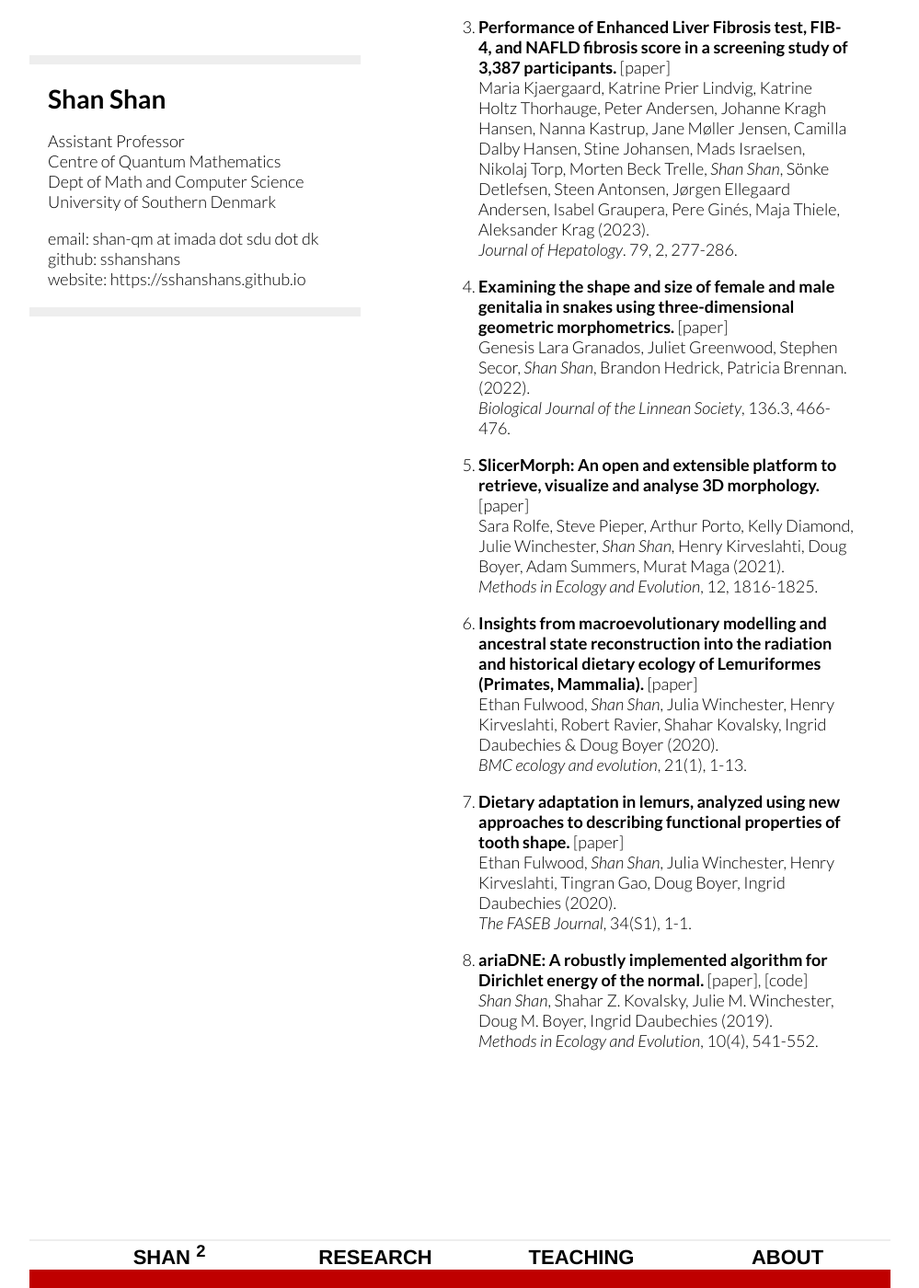
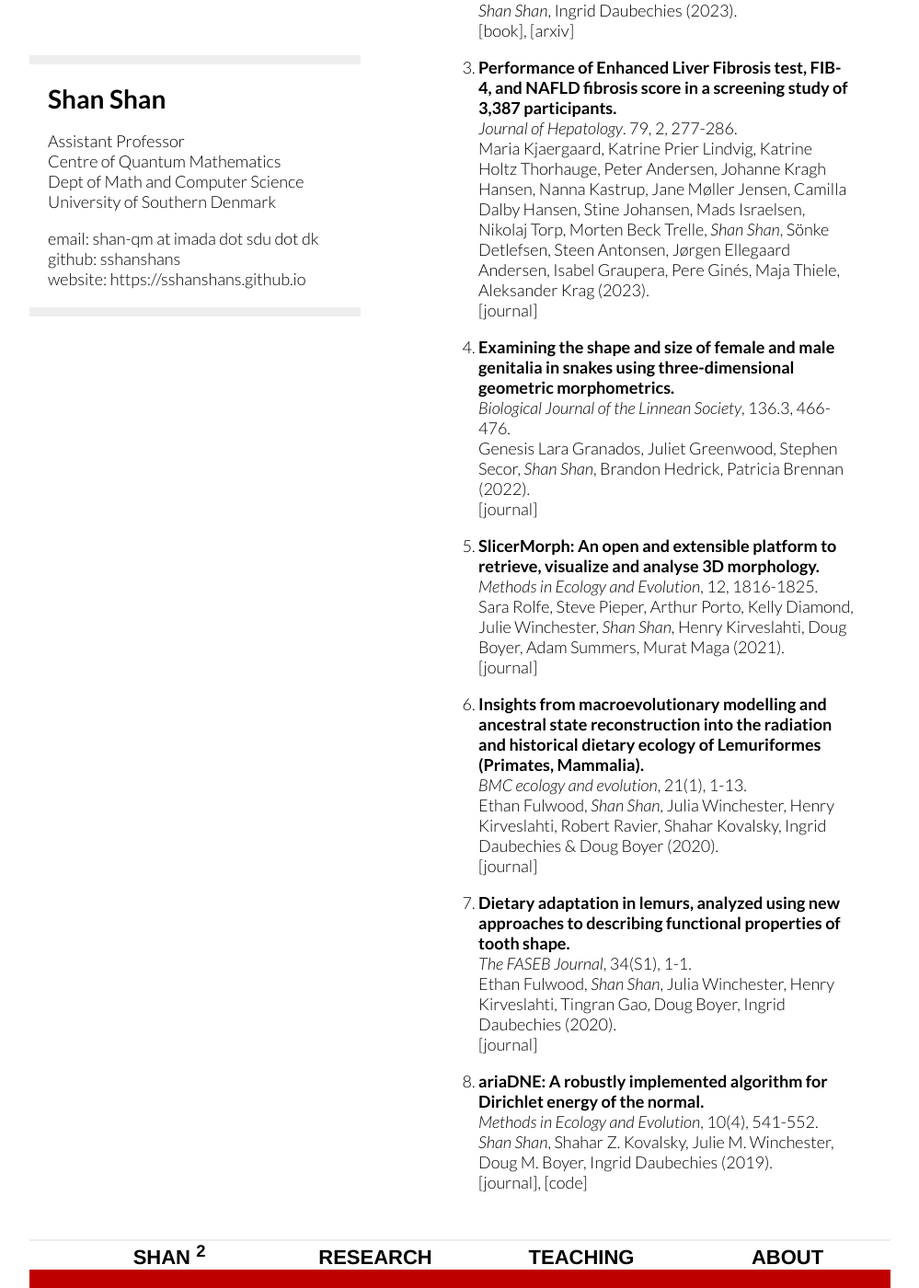
Before and after one commit to sshanshans/sshanshans.github.io, a Jekyll site: the page built from research/research.md, in a window 1280 px wide and 1400 px high, scrolled down 544 px. Shown: the whole window at 92% size, without its empty margins (160-1159 px from the left). Built offline with Jekyll 4.4.1, drawn with Linux system fonts in a browser that asks for light colours; some of the changed text lies outside the part shown.

Commit message:
Update research.md

```diff
--- a/research/research.md
+++ b/research/research.md
@@ -10,37 +10,45 @@
 
 (+): bachelor/master student author.
 
-8. **‘He Has the Whole Package: Lyrics, Melodies, Enigmatic, mythical’: Images of Bob Dylan – Results of Questionnaire** [[paper]](https://tidsskrift.dk/aktualitet/article/view/145362) <br />
+8. **‘He Has the Whole Package: Lyrics, Melodies, Enigmatic, mythical’: Images of Bob Dylan – Results of Questionnaire** <br />
+*Aktualitet - Litteratur, Kultur Og Medier, s. 1-33.*  <br />
 Jørgen Ellegaard Andersen, Anne-Marie Mai, Jakob Blaabjerg Møller(+), *Shan Shan* (2024). <br />
-*Aktualitet - Litteratur, Kultur Og Medier, s. 1-33.*  <br />
+[[journal]](https://tidsskrift.dk/aktualitet/article/view/145362) <br />
 
-7. **Diffusion Maps: Using the Semigroup Property for Parameter Tuning.** [[paper]](https://arxiv.org/abs/2203.02867) <br />
+7. **Diffusion Maps: Using the Semigroup Property for Parameter Tuning.** <br />
+*Theoretical Physics, Wavelets, Analysis, Genomics*. Springer, 409-424.  <br />
 *Shan Shan*, Ingrid Daubechies (2023).  <br />
-*Theoretical Physics, Wavelets, Analysis, Genomics*. Springer, 409-424.  <br />
+[[book]](https://link.springer.com/book/10.1007/978-3-030-45847-8), [[arxiv]](https://arxiv.org/abs/2203.02867) <br />
 
-6. **Performance of Enhanced Liver Fibrosis test, FIB-4, and NAFLD fibrosis score in a screening study of 3,387 participants.** [[paper]](https://pubmed.ncbi.nlm.nih.gov/37088311/) <br />
+6. **Performance of Enhanced Liver Fibrosis test, FIB-4, and NAFLD fibrosis score in a screening study of 3,387 participants.** <br />
+*Journal of Hepatology*. 79, 2, 277-286.  <br />
 Maria Kjaergaard, Katrine Prier Lindvig, Katrine Holtz Thorhauge, Peter Andersen, Johanne Kragh Hansen, Nanna Kastrup, Jane Møller Jensen, Camilla Dalby Hansen, Stine Johansen, Mads Israelsen, Nikolaj Torp, Morten Beck Trelle, *Shan Shan*, Sönke Detlefsen, Steen Antonsen, Jørgen Ellegaard Andersen, Isabel Graupera, Pere Ginés, Maja Thiele, Aleksander Krag (2023). <br />
-*Journal of Hepatology*. 79, 2, 277-286.  <br />
+[[journal]](https://pubmed.ncbi.nlm.nih.gov/37088311/) <br />
 
-5. **Examining the shape and size of female and male genitalia in snakes using three-dimensional geometric morphometrics.** [[paper]](https://academic.oup.com/biolinnean/article/136/3/466/6590757) <br />
-Genesis Lara Granados, Juliet Greenwood, Stephen Secor, *Shan Shan*, Brandon Hedrick, Patricia Brennan. (2022). <br />
+5. **Examining the shape and size of female and male genitalia in snakes using three-dimensional geometric morphometrics.** <br />
 *Biological Journal of the Linnean Society*, 136.3, 466-476. <br />
+Genesis Lara Granados, Juliet Greenwood, Stephen Secor, *Shan Shan*, Brandon Hedrick, Patricia Brennan (2022). <br />
+[[journal]](https://academic.oup.com/biolinnean/article/136/3/466/6590757) <br />
 
-4. **SlicerMorph: An open and extensible platform to retrieve, visualize and analyse 3D morphology.** [[paper]](https://besjournals.onlinelibrary.wiley.com/doi/10.1111/2041-210X.13669) <br />
+4. **SlicerMorph: An open and extensible platform to retrieve, visualize and analyse 3D morphology.** <br />
+*Methods in Ecology and Evolution*, 12, 1816-1825. <br />
 Sara Rolfe, Steve Pieper, Arthur Porto, Kelly Diamond, Julie Winchester, *Shan Shan*, Henry Kirveslahti, Doug Boyer, Adam Summers, Murat Maga (2021). <br />
-*Methods in Ecology and Evolution*, 12, 1816-1825. <br />
+[[journal]](https://besjournals.onlinelibrary.wiley.com/doi/10.1111/2041-210X.13669) <br />
 
-3. **Insights from macroevolutionary modelling and ancestral state reconstruction into the radiation and historical dietary ecology of Lemuriformes (Primates, Mammalia).** [[paper]](https://bmcecolevol.biomedcentral.com/articles/10.1186/s12862-021-01793-x) <br />
+3. **Insights from macroevolutionary modelling and ancestral state reconstruction into the radiation and historical dietary ecology of Lemuriformes (Primates, Mammalia).**  <br />
+*BMC ecology and evolution*, 21(1), 1-13.  <br />
 Ethan Fulwood, *Shan Shan*, Julia Winchester, Henry Kirveslahti, Robert Ravier, Shahar Kovalsky, Ingrid Daubechies & Doug Boyer (2020). <br />
-*BMC ecology and evolution*, 21(1), 1-13.  <br />
+[[journal]](https://bmcecolevol.biomedcentral.com/articles/10.1186/s12862-021-01793-x) <br />
 
-2. **Dietary adaptation in lemurs, analyzed using new approaches to describing functional properties of tooth shape.** [[paper]](https://faseb.onlinelibrary.wiley.com/doi/abs/10.1096/fasebj.2020.34.s1.03161)  <br />
+2. **Dietary adaptation in lemurs, analyzed using new approaches to describing functional properties of tooth shape.**  <br />
+*The FASEB Journal*, 34(S1), 1-1. <br />
 Ethan Fulwood, *Shan Shan*, Julia Winchester, Henry Kirveslahti, Tingran Gao, Doug Boyer, Ingrid Daubechies (2020). <br />
-*The FASEB Journal*, 34(S1), 1-1. <br />
+[[journal]](https://faseb.onlinelibrary.wiley.com/doi/abs/10.1096/fasebj.2020.34.s1.03161)  <br />
 
-1. **ariaDNE: A robustly implemented algorithm for Dirichlet energy of the normal.** [[paper]](https://besjournals.onlinelibrary.wiley.com/doi/10.1111/2041-210X.13148), [[code]](/articles/ariadne.html)  <br />
+1. **ariaDNE: A robustly implemented algorithm for Dirichlet energy of the normal.** <br />
+*Methods in Ecology and Evolution*, 10(4), 541-552. <br />
 *Shan Shan*, Shahar Z. Kovalsky, Julie M. Winchester, Doug M. Boyer, Ingrid Daubechies (2019). <br />
-*Methods in Ecology and Evolution*, 10(4), 541-552. <br />
+[[journal]](https://besjournals.onlinelibrary.wiley.com/doi/10.1111/2041-210X.13148), [[code]](/articles/ariadne.html)  <br />
 
 <br />
 <br />
```
